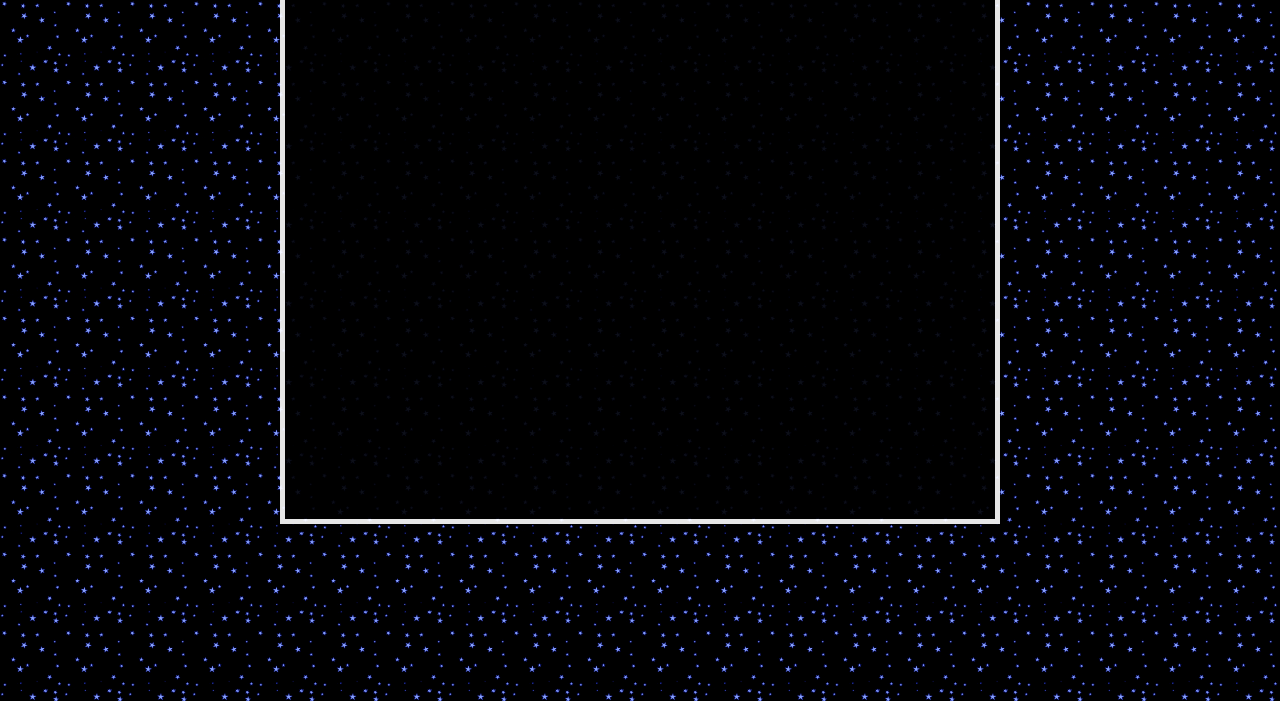
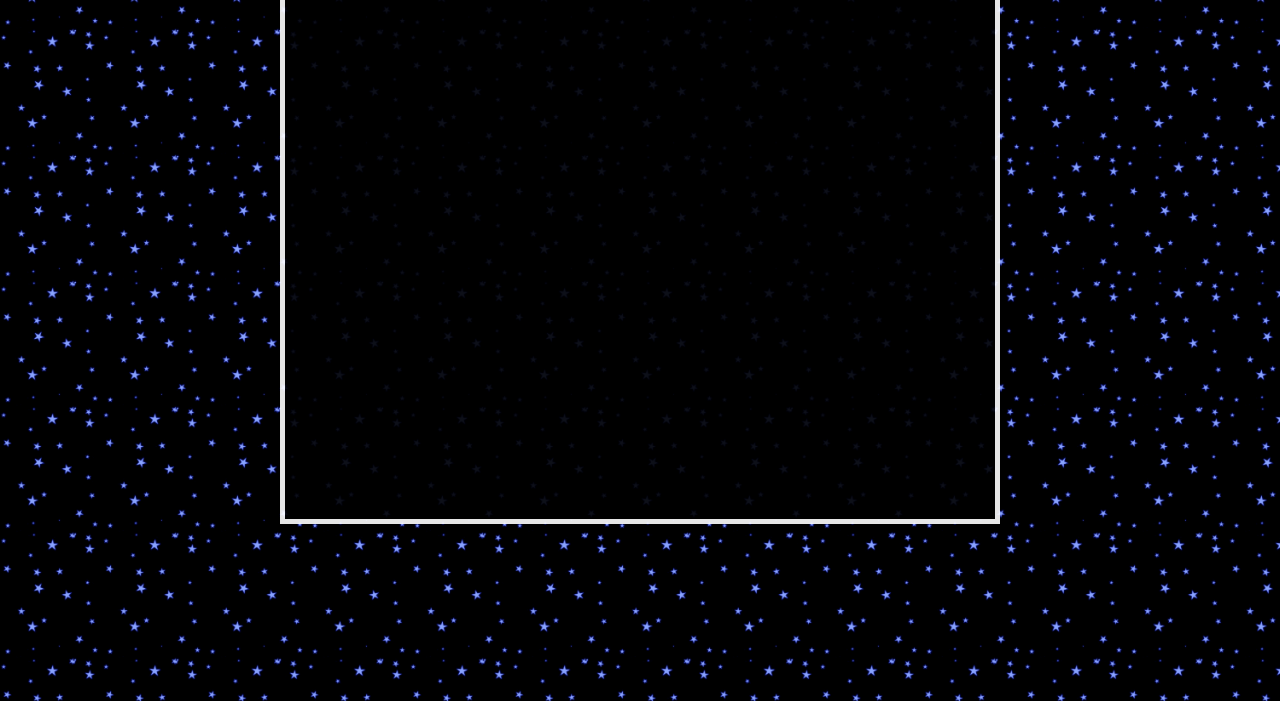
Before and after one commit to sillycatjoy/dreamingjoy, a plain HTML site: page index.html in a window 1280 px wide. Shown: the part 99-800 px from the top of the page. Drawn offline with Linux system fonts and the light colour scheme.

Commit message:
Update style.css

```diff
--- a/style.css
+++ b/style.css
@@ -2,7 +2,7 @@ body {
   text-align: center;
   color: white;
   background-image: url('/images/backgrounds/stars.gif');
-  background-size: 5%;
+  background-size: 8%;
   font-family: Comic-Sans;
 }
 
```
